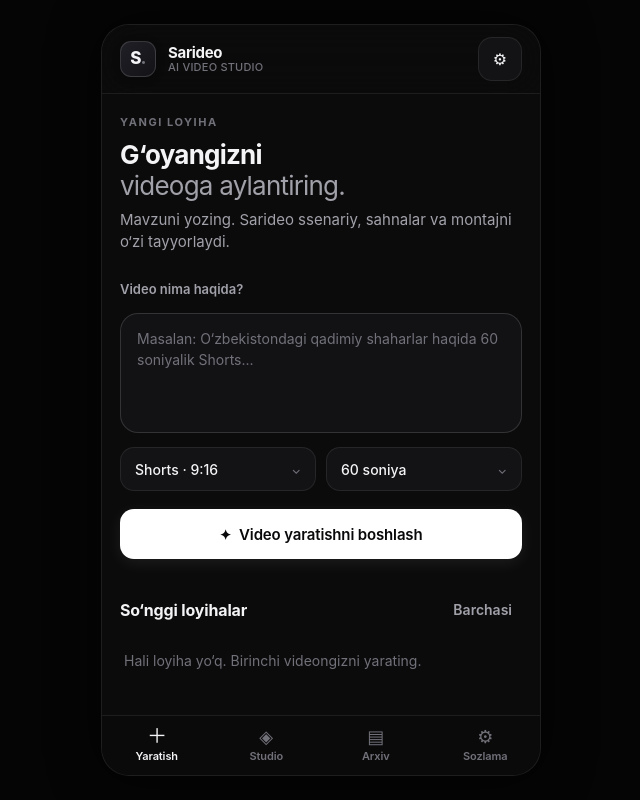
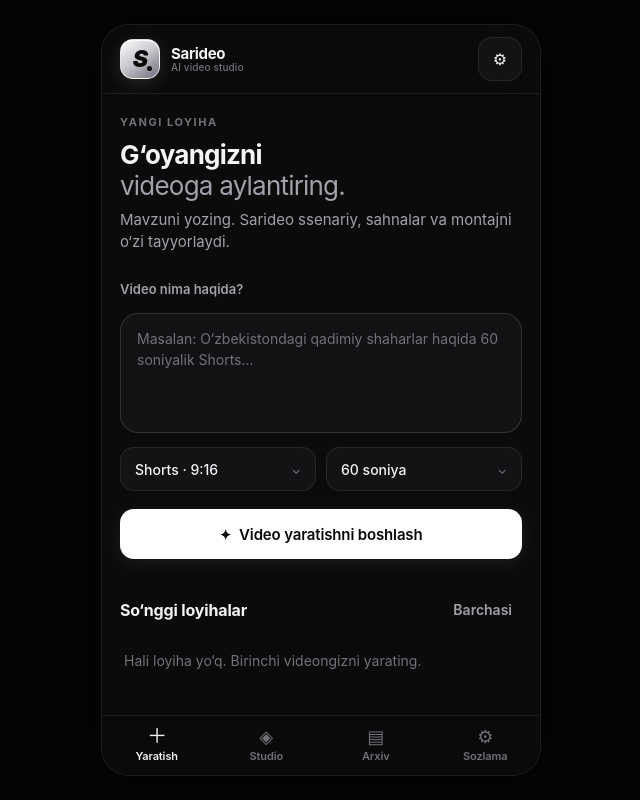
Before and after one commit to UZBLEADERRR/sarideo-mobile, a website: page index.html in a window 1280 px wide. Shown: the whole page, without its empty margins (319-959 px from the left). Drawn offline with Linux system fonts and the light colour scheme.

Commit message:
Fix Android build assets and polish Sarideo branding

```diff
--- a/css/app.css
+++ b/css/app.css
@@ -48,25 +48,45 @@
   gap: 12px;
 }
 
+.brand-lockup {
+  display: flex;
+  align-items: center;
+  gap: 11px;
+  min-width: 0;
+}
+
 .brand-mark {
-  width: 36px;
-  height: 36px;
-  border-radius: 11px;
-  background: linear-gradient(135deg, #1f1f26 0%, #131317 100%);
-  border: 1px solid var(--border-medium);
+  width: 40px;
+  height: 40px;
+  border-radius: 13px;
+  background: linear-gradient(145deg, #ffffff 0%, #c7c7ce 48%, #6d6d78 100%);
+  border: 1px solid rgba(255, 255, 255, .72);
   display: flex;
   align-items: center;
   justify-content: center;
-  font-weight: 800;
-  font-size: 17px;
-  color: var(--text-primary);
-  letter-spacing: -0.05em;
+  position: relative;
   flex-shrink: 0;
-  box-shadow: 0 2px 8px rgba(0, 0, 0, 0.3);
+  box-shadow: 0 4px 18px rgba(255, 255, 255, .12), inset 0 1px 0 rgba(255,255,255,.9);
 }
 
-.brand-mark span {
-  color: #71717a;
+.brand-s {
+  color: #0b0b0c;
+  font-size: 23px;
+  line-height: 1;
+  font-weight: 900;
+  font-style: italic;
+  letter-spacing: -.12em;
+  transform: translateX(-1px);
+}
+
+.brand-dot {
+  position: absolute;
+  width: 5px;
+  height: 5px;
+  border-radius: 50%;
+  right: 7px;
+  bottom: 7px;
+  background: #0b0b0c;
 }
 
 .topbar-copy {
@@ -85,11 +105,12 @@
 }
 
 .topbar-copy small {
-  font-size: 11px;
+  font-size: 10px;
   font-weight: 500;
   color: var(--text-muted);
-  letter-spacing: 0.02em;
-  text-transform: uppercase;
+  letter-spacing: 0.01em;
+  text-transform: none;
+  white-space: nowrap;
 }
 
 /* ==========================================================================
--- a/index.html
+++ b/index.html
@@ -11,8 +11,10 @@
 <body>
   <div class="app-shell">
     <header class="topbar">
-      <div class="brand-mark" aria-label="Sarideo">S<span>.</span></div>
-      <div class="topbar-copy"><strong>Sarideo</strong><small>AI video studio</small></div>
+      <div class="brand-lockup" aria-label="Sarideo">
+        <div class="brand-mark"><span class="brand-s">S</span><span class="brand-dot"></span></div>
+        <div class="topbar-copy"><strong>Sarideo</strong><small>AI video studio</small></div>
+      </div>
       <button class="icon-button" data-action="open-settings" aria-label="Sozlamalar">⚙</button>
     </header>
 
--- a/package.json
+++ b/package.json
@@ -1,5 +1,5 @@
 {
-  "name": "daho-ilova",
+  "name": "sarideo-mobile",
   "private": true,
   "version": "1.0.0",
   "scripts": {
```
Also changed, not shown: build.js (+5 -4 lines), capacitor.config.json (+7 -3 lines).
